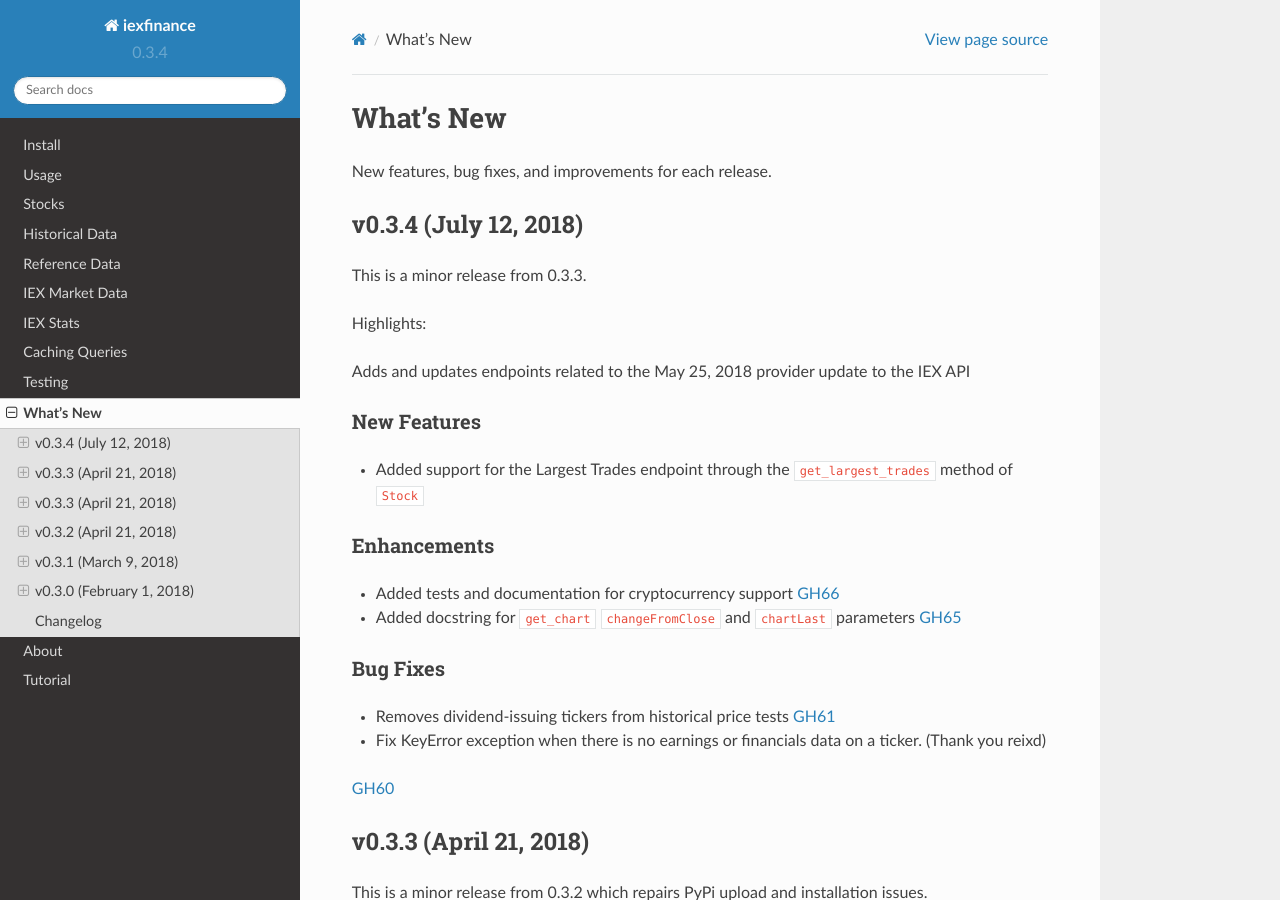
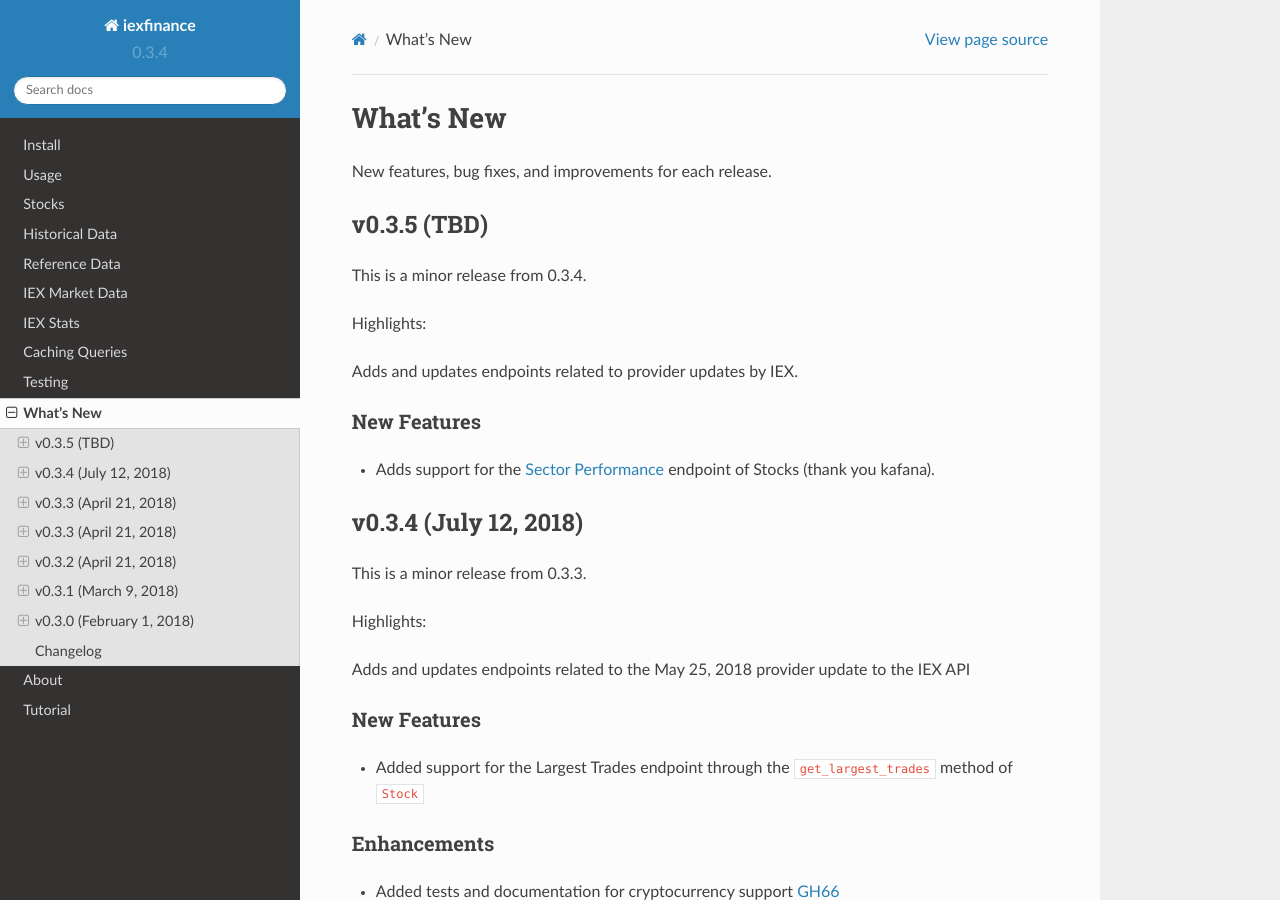
Before and after one commit to addisonlynch/iexfinance, a Sphinx documentation site: the page built from docs/source/whatsnew.rst, in a window 1280 px wide and 900 px high. Built offline with Sphinx 7.4.7 and the Read the Docs theme 2.0.0, drawn with Linux system fonts in a browser that asks for light colours.

Commit message:
Added docs entry

```diff
--- a/docs/source/whatsnew.rst
+++ b/docs/source/whatsnew.rst
@@ -5,6 +5,8 @@
 **********
 
 New features, bug fixes, and improvements for each release.
+
+.. include:: whatsnew/v0.3.5.txt
 
 .. include:: whatsnew/v0.3.4.txt
 
--- /dev/null
+++ b/docs/source/whatsnew/v0.3.5.txt
@@ -0,0 +1,16 @@
+.. _whatsnew_035:
+
+
+v0.3.5 (TBD)
+-----------------------
+
+This is a minor release from 0.3.4.
+
+Highlights:
+
+Adds and updates endpoints related to provider updates by IEX.
+
+New Features
+~~~~~~~~~~~~
+
+- Adds support for the `Sector Performance <https://iextrading.com/developer/docs/#sector-performance>`__ endpoint of Stocks (thank you kafana).
```
Also changed, not shown: docs/source/stocks.rst (+13 -0 lines).
